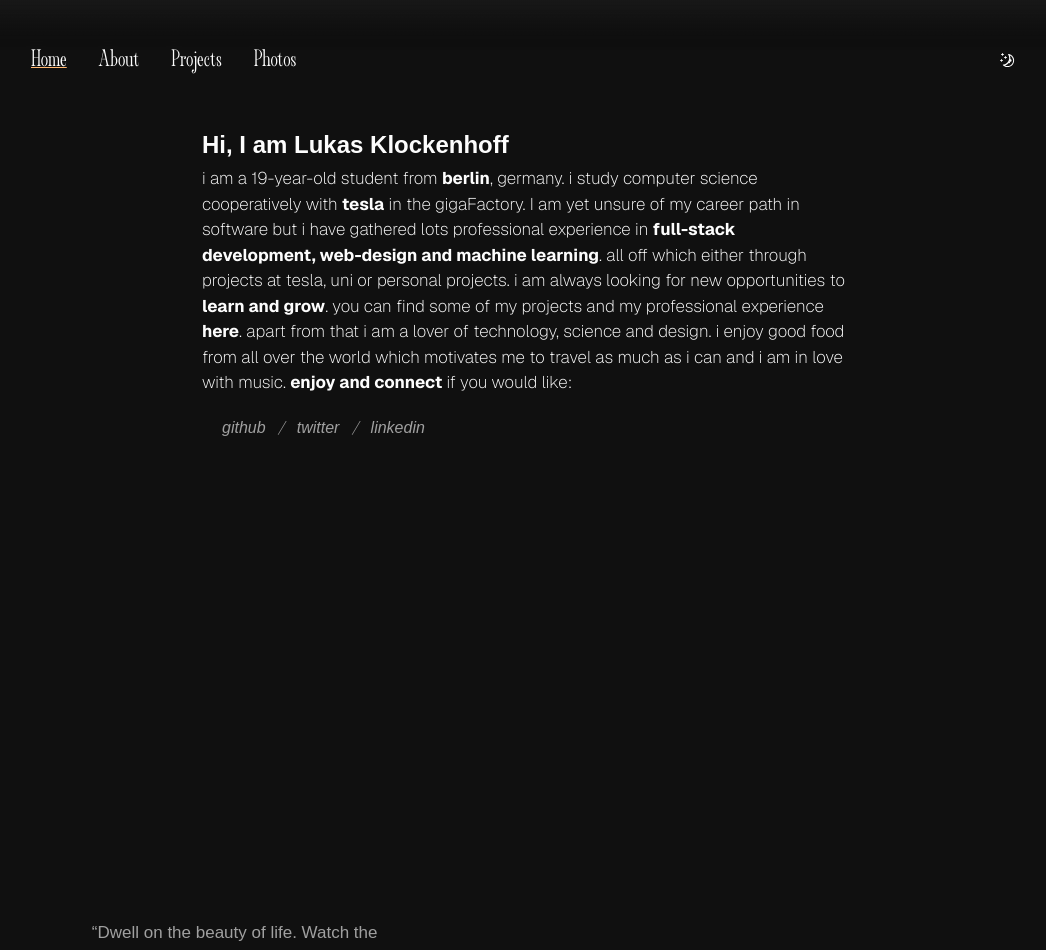
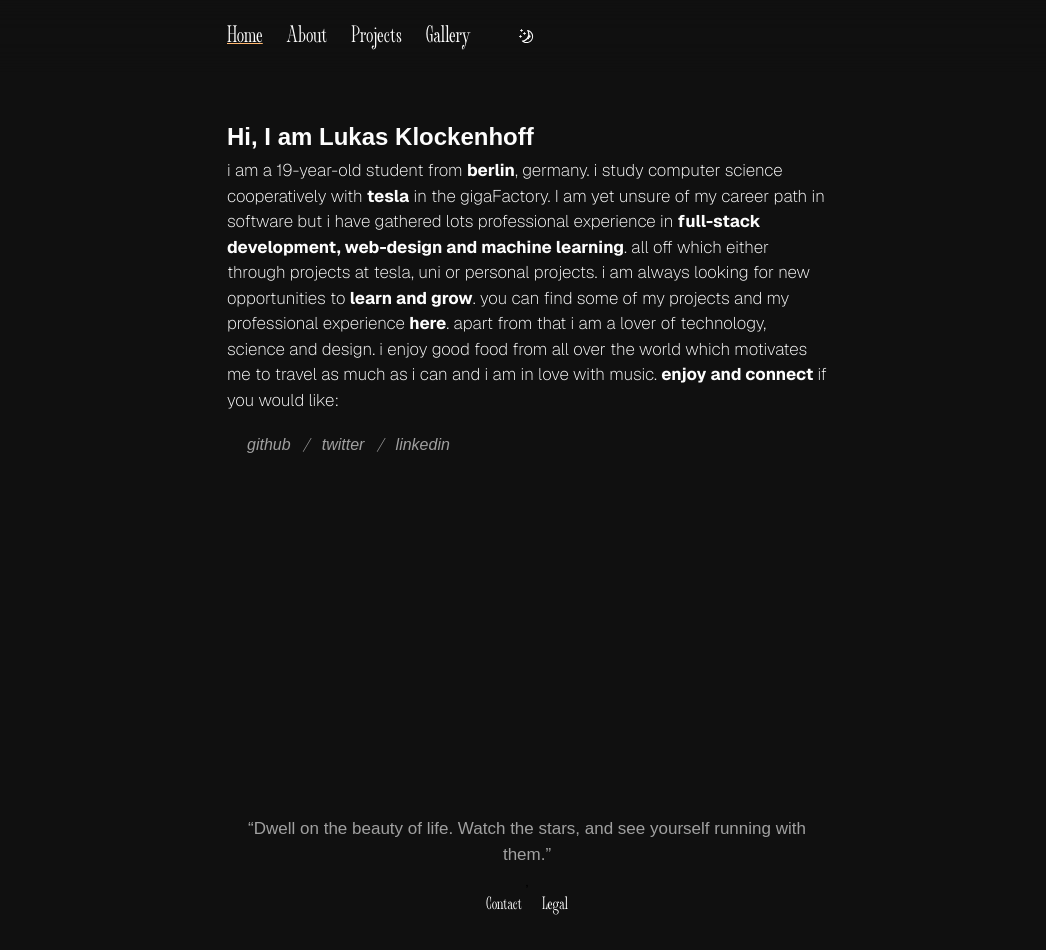
Before and after one commit to LukasKlockenhoff/Website, a Next.js app: page / in a window 1280 px wide. Shown: the top 950 px of the page, without its empty margins (113-1159 px from the left). Built offline with nearby package versions, Linux system fonts and the light colour scheme; a web font is replaced by a local one.

Commit message:
not found

```diff
--- a/src/app/photos/page.tsx
+++ b/src/app/gallery/page.tsx
@@ -37,19 +37,6 @@ import { AspectRatio } from "@/components/ui/aspect-ratio";
 interface PhotoProps {
   url: StaticImport;
 }
-
-const Photo = ({ url }: PhotoProps) => {
-  return (
-    <div className="w-full h-full">
-      <Image
-        src={"/gallery/P001.png"}
-        fill={true}
-        alt="Picture of the author"
-        placeholder="blur"
-      />
-    </div>
-  );
-};
 
 const photos = [
   P010,
--- a/src/app/layout.tsx
+++ b/src/app/layout.tsx
@@ -9,6 +9,7 @@ import Footer from "@/components/footer/footer";
 import { ThemeProvider } from "@/components/theme-provider";
 import { usePathname } from "next/navigation";
 import { Analytics } from "@vercel/analytics/react";
+import { siteConfig } from "@/siteconfig";
 
 const playfair = Playfair({
   subsets: ["latin-ext"],
@@ -38,8 +39,8 @@ export default function RootLayout({
       ? "Legal"
       : location === "/contact"
       ? "Contact"
-      : location === "/photos"
-      ? "Photos"
+      : location === "/gallery"
+      ? "Gallery"
       : "Lukas Klockenhoff";
   return (
     <html
@@ -88,7 +89,7 @@ export default function RootLayout({
       </head>
       <body
         className={
-          "min-h-screen w-full bg-white dark:bg-background overflow-x-clip overflow-y-scroll select-text selection:bg-black selection:text-white dark:selection:bg-white dark:selection:text-black"
+          "min-h-screen w-full bg-white dark:bg-background overflow-x-clip select-text selection:bg-black selection:text-white dark:selection:bg-white dark:selection:text-black"
         }
       >
         <Analytics />
@@ -98,9 +99,9 @@ export default function RootLayout({
           enableSystem
           disableTransitionOnChange
         >
-          <Header />
-          <main className="grid h-full min-h-screen w-full pb-20 bg-white dark:bg-background font-sans">
-            {children}
+          <main className="flex flex-col h-full min-h-screen w-full pb-20 bg-white dark:bg-background font-sans overflow-x-clip">
+            <Header links={siteConfig.links.header} />
+            <div className="mt-10">{children}</div>
           </main>
           <Footer />
         </ThemeProvider>
--- a/src/app/page.tsx
+++ b/src/app/page.tsx
@@ -39,7 +39,7 @@ export default function Home() {
           "w-[90%] sm:w-2/3 2xl:w-2/3 xl:w-[80%] mx-auto flex flex-col justify-center my-3"
         }
       >
-        <div className={twMerge("max-w-[650px] justify-center mx-auto w-full")}>
+        <div className={twMerge("max-w-[600px] justify-center mx-auto w-full")}>
           <div
             className={twMerge(
               textstyles.Elevated,
--- a/src/app/projects/page.tsx
+++ b/src/app/projects/page.tsx
@@ -39,7 +39,7 @@ export default async function Projects() {
       </div>
       <div
         className={
-          "w-[90%] sm:w-2/3 2xl:w-2/3 xl:w-[80%] mx-auto flex flex-col justify-center"
+          "w-full sm:w-2/3 2xl:w-2/3 xl:w-[80%] mx-auto flex flex-col justify-center"
         }
       >
         <div className={twMerge("max-w-[600px] justify-center mx-auto w-full")}>
--- a/src/components/footer/footer.tsx
+++ b/src/components/footer/footer.tsx
@@ -23,34 +23,24 @@ export default function Footer() {
     <div className="w-full md:flex-row items-center mx-auto min-h-fit md:justify-between px-24 bg-white dark:bg-background justify-end sm:pb-0">
       <div
         className={
-          "flex flex-col sm:flex-row-reverse 2xl:w-2/3 xl:w-[80%] lg:w-full mx-auto justify-between pb-10"
+          "flex flex-col-reverse max-w-[600px] max-h-fit py-4 w-[90%] sm:w-2/3 2xl:w-2/3 xl:w-[80%] items-center mx-auto gap-x-6"
         }
       >
-        <div
-          className={
-            "flex flex-col sm:flex-row items-center justify-evenly md:gap-x-10 w-full md:w-1/3"
-          }
-        >
+        <div className="flex gap-x-5">
           {links.map((link) => (
-            <Button
-              asChild
-              variant={"ghost"}
+            <Link
+              href={link.url}
               key={link.name}
-              className={"w-1/3"}
+              className={twMerge(TextStyles.LinkText, "!text-lg")}
             >
-              <Link
-                href={link.url}
-                key={link.name}
-                className={TextStyles.LinkText}
-              >
-                {link.name}
-              </Link>
-            </Button>
+              {link.name}
+            </Link>
           ))}
         </div>
+        ̦
         <div
           className={twMerge(
-            "flex w-full md:w-1/3 text-center md:text-left",
+            "flex w-full text-center md:text-center",
             TextStyles.CursiveHint,
           )}
         >
--- a/src/components/header/header.tsx
+++ b/src/components/header/header.tsx
@@ -6,77 +6,33 @@ import { ModeToggle } from "@/components/ui/theme-toggle";
 import { twMerge } from "tailwind-merge";
 import { usePathname } from "next/navigation";
 
-export default function Header() {
+interface HeaderProps {
+  links: PageLink[];
+}
+
+export default function Header({ links }: HeaderProps) {
   const currentPath = usePathname();
   return (
-    <div className={"w-full dark:bg-background bg-white mx-auto"}>
-      <div className={"dark:hidden block blur"}></div>
-      <div className={"hidden dark:block dark-blur"}></div>
+    <div className={"w-full mx-auto sticky top-0 z-10 backdrop-blur-lg"}>
       <div
         className={
-          "flex py-10 w-[90%] sm:w-2/3 2xl:w-2/3 xl:w-[80%] items-center justify-between mx-auto"
+          "flex max-w-[600px] max-h-fit py-4 w-[90%] sm:w-2/3 2xl:w-2/3 xl:w-[80%] items-center mx-auto gap-x-6"
         }
       >
-        <div className={"w-1/3 flex"}>
-          <div className={"flex w-2/3 gap-x-4 lg:gap-x-0"}>
-            <Button asChild variant={"ghost"} className={"w-1/2"}>
-              <Link href={"/"}>
+        {links.map((link) => (
+          <Link href={link.url} key={link.title}>
             <p
               className={twMerge(
                 Textstyles.LinkText,
-                    currentPath === "/"
+                currentPath === link.url
                   ? "!underline decoration-secondary decoration-1"
                   : "",
               )}
             >
-                  Home
+              {link.title}
             </p>
           </Link>
-            </Button>
-            <Button asChild variant={"ghost"} className={"w-1/2"}>
-              <Link href={"/about"}>
-                <p
-                  className={twMerge(
-                    Textstyles.LinkText,
-                    currentPath === "/about"
-                      ? "!underline decoration-secondary decoration-1"
-                      : "",
-                  )}
-                >
-                  About
-                </p>
-              </Link>
-            </Button>
-            <Button asChild variant={"ghost"} className={"w-1/2"}>
-              <Link href={"/projects"}>
-                <p
-                  className={twMerge(
-                    Textstyles.LinkText,
-                    currentPath === "/projects"
-                      ? "!underline decoration-secondary decoration-1"
-                      : "",
-                  )}
-                >
-                  Projects
-                </p>
-              </Link>
-            </Button>
-            <Button asChild variant={"ghost"} className={"w-1/2"}>
-              <Link href={"/photos"}>
-                <p
-                  className={twMerge(
-                    Textstyles.LinkText,
-                    currentPath === "/photos"
-                      ? "!underline decoration-secondary decoration-1"
-                      : "",
-                  )}
-                >
-                  Photos
-                </p>
-              </Link>
-            </Button>
-          </div>
-        </div>
+        ))}
         <ModeToggle />
       </div>
     </div>
--- /dev/null
+++ b/src/components/not-found/spotlights-cirlce.tsx
@@ -0,0 +1,32 @@
+"use client";
+
+import { useEffect, useState } from "react";
+import { twMerge } from "tailwind-merge";
+
+export function SpotlightCirlce() {
+  const [mouseX, setMouseX] = useState(0);
+  const [mouseY, setMouseY] = useState(0);
+
+  const handleMouseMove = (e: MouseEvent) => {
+    setMouseX(e.clientX);
+    setMouseY(e.clientY);
+  };
+
+  useEffect(() => {
+    return () => {
+      document.addEventListener("mousemove", handleMouseMove);
+    };
+  }, []);
+
+  return (
+    <div
+      className={twMerge(
+        "hidden lg:block absolute w-10 h-10 rounded-full bg-secondary drop-shadow-orangeGlow",
+      )}
+      style={{
+        top: `${mouseY - 40 / 2}px`,
+        left: `${mouseX - 40 / 2}px`,
+      }}
+    />
+  );
+}
--- a/src/siteconfig.tsx
+++ b/src/siteconfig.tsx
@@ -47,24 +47,62 @@ export const siteConfig = {
     about: {
       title: "About",
       link: "/about",
-      text: "I have been a lover of technology and science since I can remember. \
-            Computer Science and the art of solving problems with code is my \
-            passion. Below you can find my professional experience and my \
-            education - a list that I am constantly working on expanding.",
+      text: (
+        <div>
+          I have been a lover of technology and science since I can remember. \
+          Computer Science and the art of solving problems with code is my \
+          passion. Below you can find my professional experience and my \
+          education - a list that I am constantly working on expanding.
+        </div>
+      ),
     },
     projects: {
       title: "Projects",
       link: "/projects",
-      text: "Next to my studies, I am developing personal projects to improve my \
-            programming, design, and architecture skills. Here are some of them \
-            and the technologies I used. You can find the code on my GitHub via \
-            the provided link.",
+      text: (
+        <div>
+          Next to my studies, I am developing personal projects to improve my \
+          programming, design, and architecture skills. Here are some of them \
+          and the technologies I used. You can find the code on my GitHub via \
+          the provided link.
+        </div>
+      ),
     },
-    photos: {
-      title: "Photos",
-      link: "/photos",
-      text: "",
+    gallery: {
+      title: "Gallery",
+      link: "/gallery",
+      text: <div></div>,
     },
+  },
+  links: {
+    footer: [
+      {
+        title: "Contact",
+        url: "mailto:l@lukaskl.com",
+      },
+      {
+        title: "Legal",
+        url: "/legal",
+      },
+    ],
+    header: [
+      {
+        title: "Home",
+        url: "/",
+      },
+      {
+        title: "About",
+        url: "/about",
+      },
+      {
+        title: "Projects",
+        url: "/projects",
+      },
+      {
+        title: "Gallery",
+        url: "/gallery",
+      },
+    ],
   },
 };
 
--- /dev/null
+++ b/src/utils/types.ts
@@ -0,0 +1,4 @@
+type PageLink = {
+  title: string;
+  url: string;
+};
--- a/tailwind.config.ts
+++ b/tailwind.config.ts
@@ -156,6 +156,20 @@ module.exports = {
       lineHeight: {
         tighter: "1.1",
       },
+      dropShadow: {
+        glow: [
+          "0 0px 100px rgba(255,255, 255, 0.99)",
+          "0 0px 65px rgba(255,255, 255, 0.80)",
+          "0 0px 80px rgba(255,255, 255, 0.75)",
+          "0 0px 150px rgba(255, 255,255, 0.50)",
+        ],
+        orangeGlow: [
+          "0 0px 65px rgba(253, 183, 112, 0.99)",
+          "0 0px 80px rgba(253, 183, 112, 0.80)",
+          "0 0px 100px rgba(253, 183, 112, 0.75)",
+          "0 0px 150px rgba(253, 183, 112, 0.50)",
+        ],
+      },
     },
   },
   plugins: [require("tailwindcss-animate")],
```
Also changed, not shown: src/app/not-found.tsx (+9 -8 lines). Lines whose indentation alone changed are shown as unchanged.
